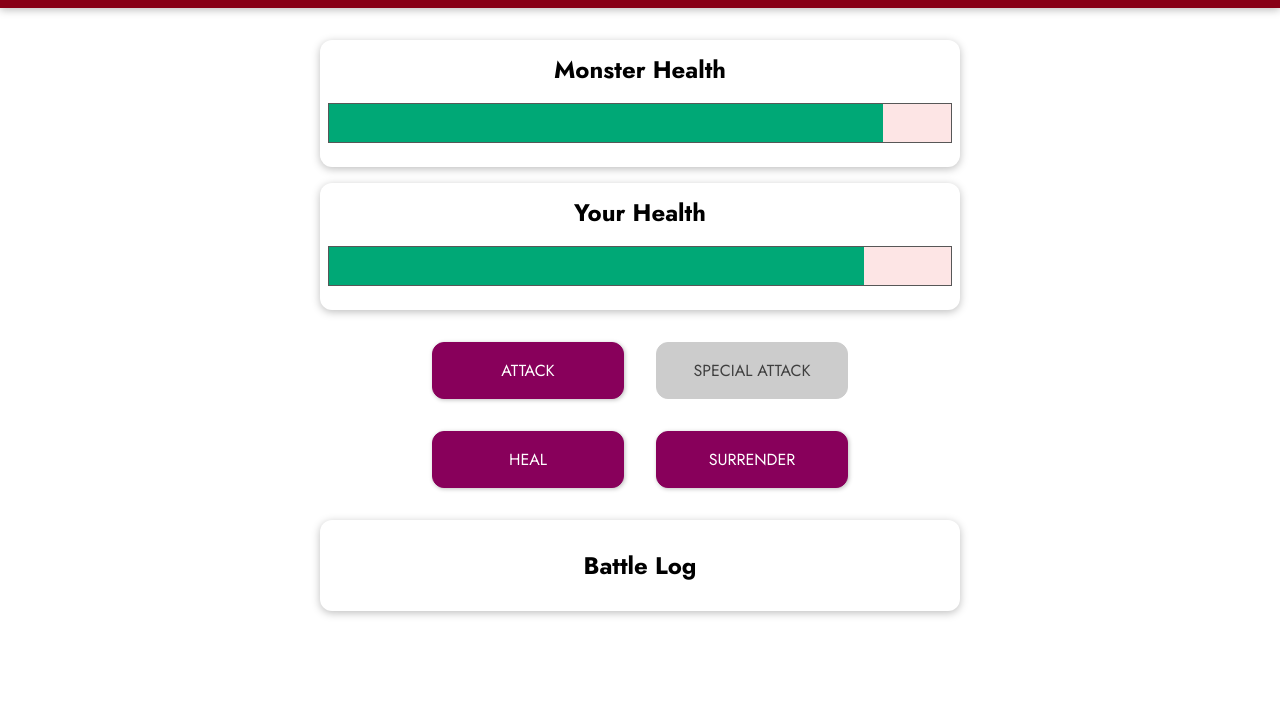
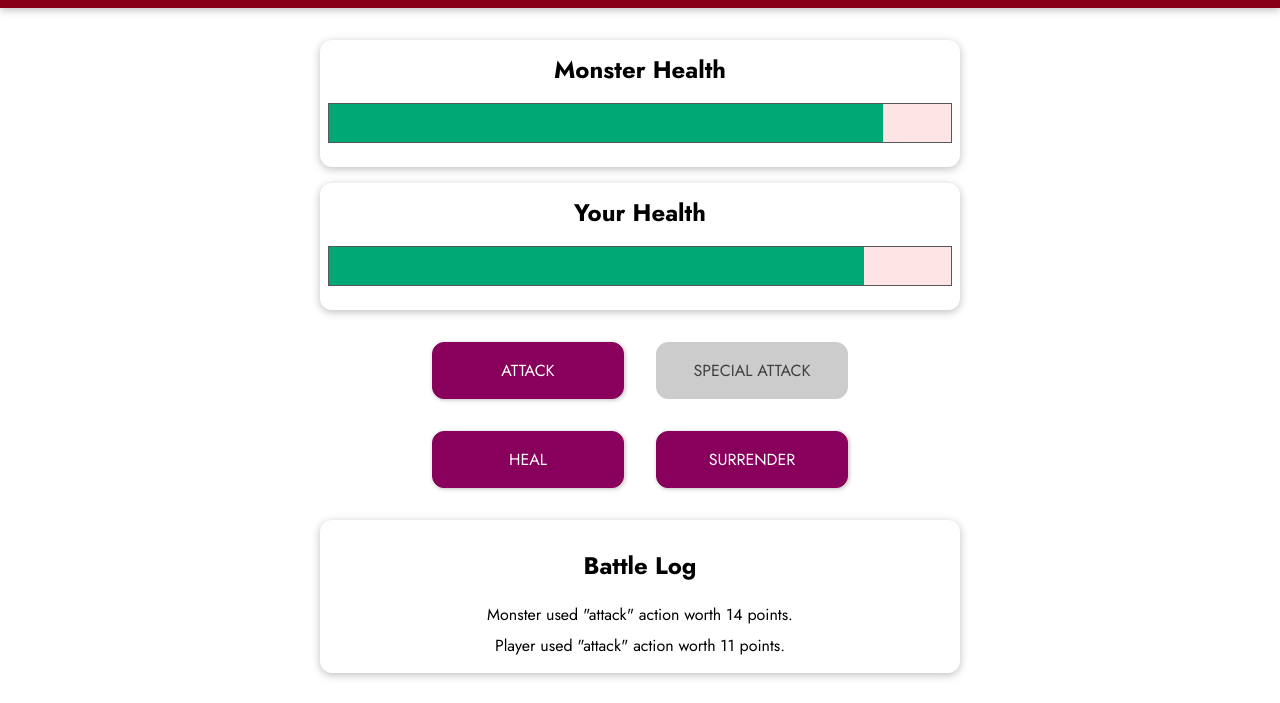
Before and after one commit to msedkiewicz/vue3-monster-game, a plain HTML site: page index.html in a window 1280 px wide. Both pictures are taken after a click on the button "ATTACK". Shown: the part 97-800 px from the top of the page. Drawn offline with nearby package versions, Linux system fonts and the light colour scheme.

Commit message:
Add log messages (battle log)

```diff
--- a/app.js
+++ b/app.js
@@ -9,6 +9,7 @@ const app = Vue.createApp({
       monsterHealth: 100,
       currentRound: 0,
       winner: null,
+      logMessages: [],
     };
   },
   computed: {
@@ -49,16 +50,19 @@ const app = Vue.createApp({
       this.currentRound++;
       const attackValue = getRandomValue(5, 12);
       this.monsterHealth -= attackValue;
+      this.addLogMessage('Player', 'attack', attackValue);
       this.attackPlayer();
     },
     attackPlayer() {
       const attackValue = getRandomValue(8, 15);
       this.playerHealth -= attackValue;
+      this.addLogMessage('Monster', 'attack', attackValue);
     },
     specialAttackMonster() {
       this.currentRound++;
       const attackValue = getRandomValue(10, 25);
       this.monsterHealth -= attackValue;
+      this.addLogMessage('Player', 'special attack', attackValue);
       this.attackPlayer();
     },
     healPlayer() {
@@ -69,16 +73,25 @@ const app = Vue.createApp({
       } else {
         this.playerHealth += healValue;
       }
+      this.addLogMessage('Player', 'heal', healValue);
       this.attackPlayer();
     },
     surrender() {
       this.winner = 'monster';
+    },
+    addLogMessage(who, what, value) {
+      this.logMessages.unshift({
+        actionBy: who,
+        actionType: what,
+        actionValue: value
+       });
     },
     restartGame() {
       this.playerHealth = 100;
       this.monsterHealth = 100;
       this.currentRound = 0;
       this.winner = null;
+      this.logMessages = [];
     }
   },
 });
--- a/index.html
+++ b/index.html
@@ -44,7 +44,11 @@
       </section>
       <section id="log" class="container">
         <h2>Battle Log</h2>
-        <ul></ul>
+        <ul>
+          <li v-for="logMessage in logMessages">
+            {{ logMessage.actionBy }} used "{{ logMessage.actionType }}" action worth {{ logMessage.actionValue }} points.
+          </li>
+        </ul>
       </section>
     </div>
   </body>
```
